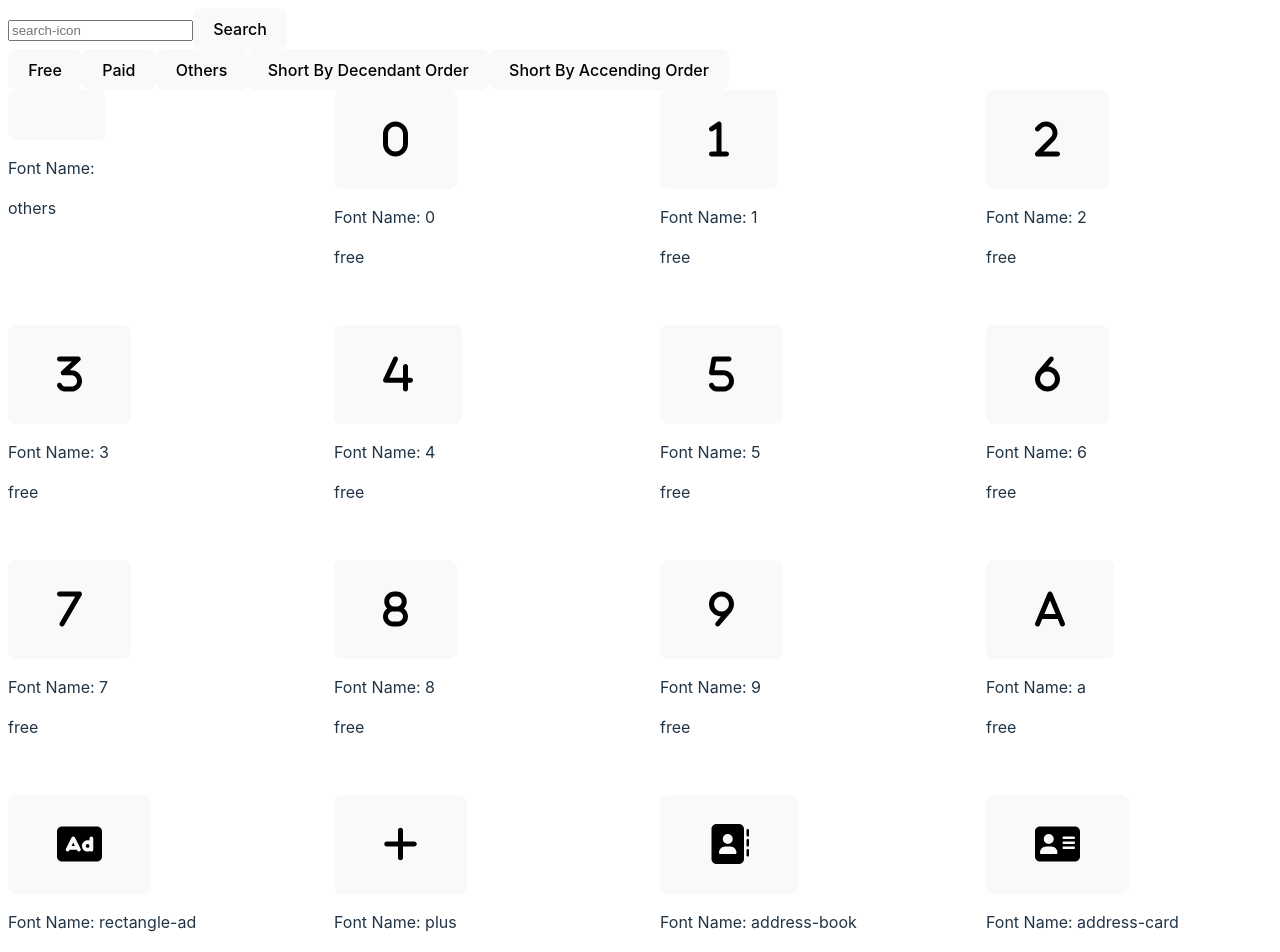
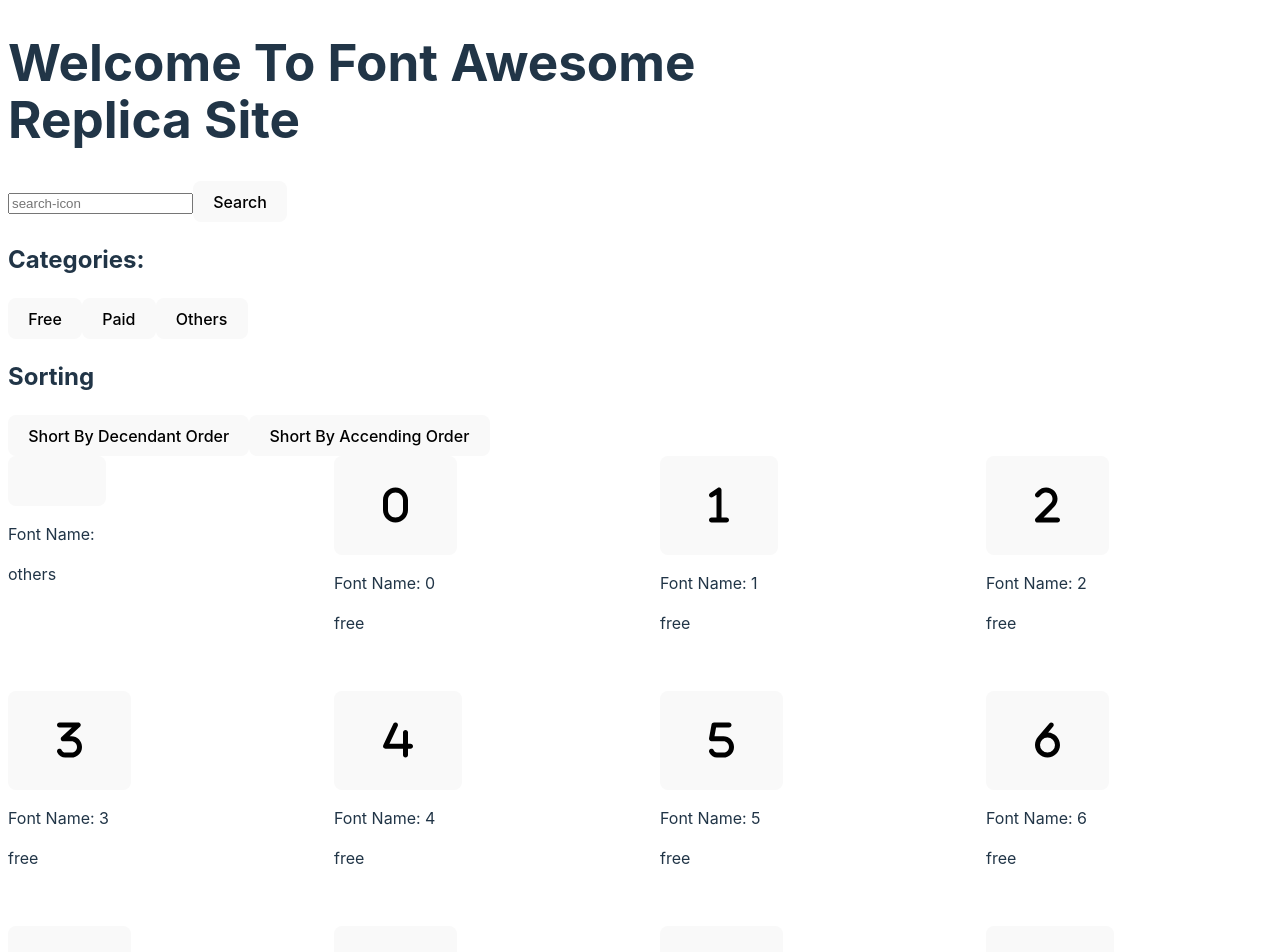
Before and after one commit to BabriWala/replicate-font-awesome, a React (Vite) app: page / in a window 1280 px wide. Shown: the top 952 px of the page. Built offline with nearby package versions, Linux system fonts and the light colour scheme.

Commit message:
organizing code

```diff
--- a/src/App.jsx
+++ b/src/App.jsx
@@ -1,126 +1,124 @@
-import { FontAwesomeIcon } from '@fortawesome/react-fontawesome'
-// import {fa0} from '@fortawesome/free-solid-svg-icons';
-import * as Icons from '@fortawesome/free-solid-svg-icons';
-import { useRef, useState } from 'react';
+import { FontAwesomeIcon } from "@fortawesome/react-fontawesome";
+import * as Icons from "@fortawesome/free-solid-svg-icons";
+import { useRef, useState } from "react";
+import Categories from "./components/Categories/Categories";
+import SingleIcon from "./components/SingleIcon/SingleIcon";
+
 
 function App() {
+
   let iconsArray = Object.entries(Icons);
-  let transformedArrayIcons = iconsArray.map(icon => {
-        if(icon[0].length < 5){
-          icon["status"] = "free"
+  let transformedArrayIcons = iconsArray.map((icon) => {
+    if (icon[0].length < 5) {
+      icon["status"] = "free";
       return icon;
-        }else if(icon[0].length < 10){
-          icon["status"] = "paid"
+    } else if (icon[0].length < 10) {
+      icon["status"] = "paid";
       return icon;
-        }else{
-          icon["status"] = "others"
+    } else {
+      icon["status"] = "others";
       return icon;
     }
-      }
-  )
+  });
 
-  const [transformedIcons, setTransformedIcons] = useState(transformedArrayIcons)
+  const [transformedIcons, setTransformedIcons] = useState(
+    transformedArrayIcons
+  );
+
+  const handleFreeIcon = () => {
+    const freeIcon = transformedArrayIcons.filter(
+      (icon) => icon.status === "free"
+    );
+    setTransformedIcons(freeIcon);
+  };
+  const handlePaidIcon = () => {
+    const paidIcon = transformedArrayIcons.filter(
+      (icon) => icon.status === "paid"
+    );
+    setTransformedIcons(paidIcon);
+  };
+  const handleOthersIcon = () => {
+    const othersIcon = transformedArrayIcons.filter(
+      (icon) => icon.status === "others"
+    );
+    setTransformedIcons(othersIcon);
+  };
 
 
-
-  // useEffect(()=>{
-  //   setTransformedIcons(transformedArrayIcons)
-  // },[transformedArrayIcons])
-
-  // console.log(transformedIcons)
-  const handleFreeIcon = () =>{
-    const freeIcon = transformedArrayIcons.filter(icon => icon.status === 'free');
-    console.log(freeIcon)
-    setTransformedIcons(freeIcon)
-  }
-  const handlePaidIcon = () =>{
-    const paidIcon = transformedArrayIcons.filter(icon => icon.status === 'paid');
-    console.log(paidIcon)
-    setTransformedIcons(paidIcon)
-  }
-  const handleOthersIcon = () =>{
-    const othersIcon = transformedArrayIcons.filter(icon => icon.status === 'others');
-    console.log(othersIcon)
-    setTransformedIcons(othersIcon)
-  }
-  // console.log(transformedIcons[0][1].iconName)
-
-  function compare( a, b ) {
-    if ( a[1].iconName < b[1].iconName ){
+  function compare(a, b) {
+    if (a[1].iconName < b[1].iconName) {
       return 1;
     }
-    if ( a[1].iconName > b[1].iconName ){
+    if (a[1].iconName > b[1].iconName) {
       return -1;
     }
     return 0;
   }
-  function compare2( a, b ) {
-    if ( a[1].iconName < b[1].iconName ){
+
+  function compare2(a, b) {
+    if (a[1].iconName < b[1].iconName) {
       return -1;
     }
-    if ( a[1].iconName > b[1].iconName ){
+    if (a[1].iconName > b[1].iconName) {
       return 1;
     }
     return 0;
   }
 
+  const handleDcendant = () => {
+    const decendantIcon = transformedIcons.slice().sort(compare);
+    setTransformedIcons(decendantIcon);
+  };
 
-
-  const handleDcendant = () =>{
-
-    const decendantIcon = transformedIcons.slice().sort( compare );
-    console.log("decendant icon", decendantIcon)
-    setTransformedIcons(decendantIcon);
-    console.log(transformedIcons)
-
-  }
-
-  const handleAccending = () =>{
-    const accendingIcon = transformedIcons.slice().sort( compare2 );
-    console.log("accending icon", accendingIcon)
+  const handleAccending = () => {
+    const accendingIcon = transformedIcons.slice().sort(compare2);
     setTransformedIcons(accendingIcon);
-    console.log(transformedIcons)
-  }
+  };
 
   const ref = useRef();
-  console.log(transformedArrayIcons)
-  const searchIcon = () =>{
-    console.log("first")
+  const handleSearchIcon = () => {
     const searchValue = ref.current.value;
-      const searchIcons = transformedArrayIcons.filter(icon => icon[1]?.iconName?.includes(searchValue) === true);
-      // const searchIcons = transformedArrayIcons.map(icon => icon[1].iconName = "ok");
-      console.log(searchIcons)
-      console.log("search")
-      setTransformedIcons(searchIcons)
-
-  }
+      const searchIcons = transformedArrayIcons.filter((icon) => icon[1]?.iconName?.includes(searchValue) === true);
+      setTransformedIcons(searchIcons);
+  };
 
   return (
     <>
-      <input ref={ref} type='text' placeholder='search-icon'/>
-      <button onClick={searchIcon}>Search</button>
+
+      <h1>Welcome To Font Awesome <br/> Replica Site</h1>
+
       <div>
-      <button onClick={handleFreeIcon}>Free</button>
-      <button onClick={handlePaidIcon}>Paid</button>
-      <button onClick={handleOthersIcon}>Others</button>
-      <button onClick={handleDcendant}>Short By Decendant Order</button>
-      <button onClick={handleAccending}>Short By Accending Order</button>
-    </div>
-    <div style={{display: 'grid', gridTemplateColumns: 'repeat(4, 1fr)', gap: '40px', justifyContent:"space-between"}}>
-      {
-        transformedIcons.map(singleIcon => {
-       return  <div key={singleIcon[0]}>
-       <button style={{display: 'inline-block', fontSize: "40px"}} ><FontAwesomeIcon  icon={singleIcon[1]} /></button>
-       <p>Font Name: {singleIcon[1].iconName}</p>
-       <p>{singleIcon.status}</p>
-
-     </div>
-        })
-      }
+        <input ref={ref} type="text" placeholder="search-icon" />
+        <button onClick={handleSearchIcon}>Search</button>
       </div>
 
+      <Categories
+        handleAccending={handleAccending}
+        handleDcendant={handleDcendant}
+
+        handleFreeIcon={handleFreeIcon}
+        handlePaidIcon={handlePaidIcon}
+        handleOthersIcon={handleOthersIcon}
+      ></Categories>
+
+
+
+      <div
+        style={{
+          display: "grid",
+          gridTemplateColumns: "repeat(4, 1fr)",
+          gap: "40px",
+          justifyContent: "space-between",
+        }}
+      >
+        {transformedIcons.map((singleIcon) => {
+          return (
+            <SingleIcon key={singleIcon[0]} icon={singleIcon}></SingleIcon>
+          );
+        })}
+      </div>
     </>
-  )
+  );
 }
 
-export default App
+export default App;
--- /dev/null
+++ b/src/components/Categories/Categories.jsx
@@ -0,0 +1,25 @@
+/* eslint-disable react/prop-types */
+
+const Categories = ({handleFreeIcon, handlePaidIcon, handleOthersIcon, handleDcendant, handleAccending}) => {
+    return (
+        <div>
+        <div>
+          <h2>Categories:</h2>
+          <div>
+            <button onClick={handleFreeIcon}>Free</button>
+            <button onClick={handlePaidIcon}>Paid</button>
+            <button onClick={handleOthersIcon}>Others</button>
+          </div>
+        </div>
+        <div>
+          <h2>Sorting</h2>
+          <div>
+          <button onClick={handleDcendant}>Short By Decendant Order</button>
+          <button onClick={handleAccending}>Short By Accending Order</button>
+          </div>
+        </div>
+      </div>
+    );
+};
+
+export default Categories;
--- /dev/null
+++ b/src/components/SingleIcon/SingleIcon.jsx
@@ -0,0 +1,17 @@
+/* eslint-disable react/prop-types */
+
+import { FontAwesomeIcon } from "@fortawesome/react-fontawesome";
+
+const SingleIcon = ({ icon }) => {
+  return (
+    <div>
+      <button style={{ display: "inline-block", fontSize: "40px" }}>
+        <FontAwesomeIcon icon={icon[1]} />
+      </button>
+      <p>Font Name: {icon[1].iconName}</p>
+      <p>{icon.status}</p>
+    </div>
+  );
+};
+
+export default SingleIcon;
```
Lines whose indentation alone changed are shown as unchanged.
